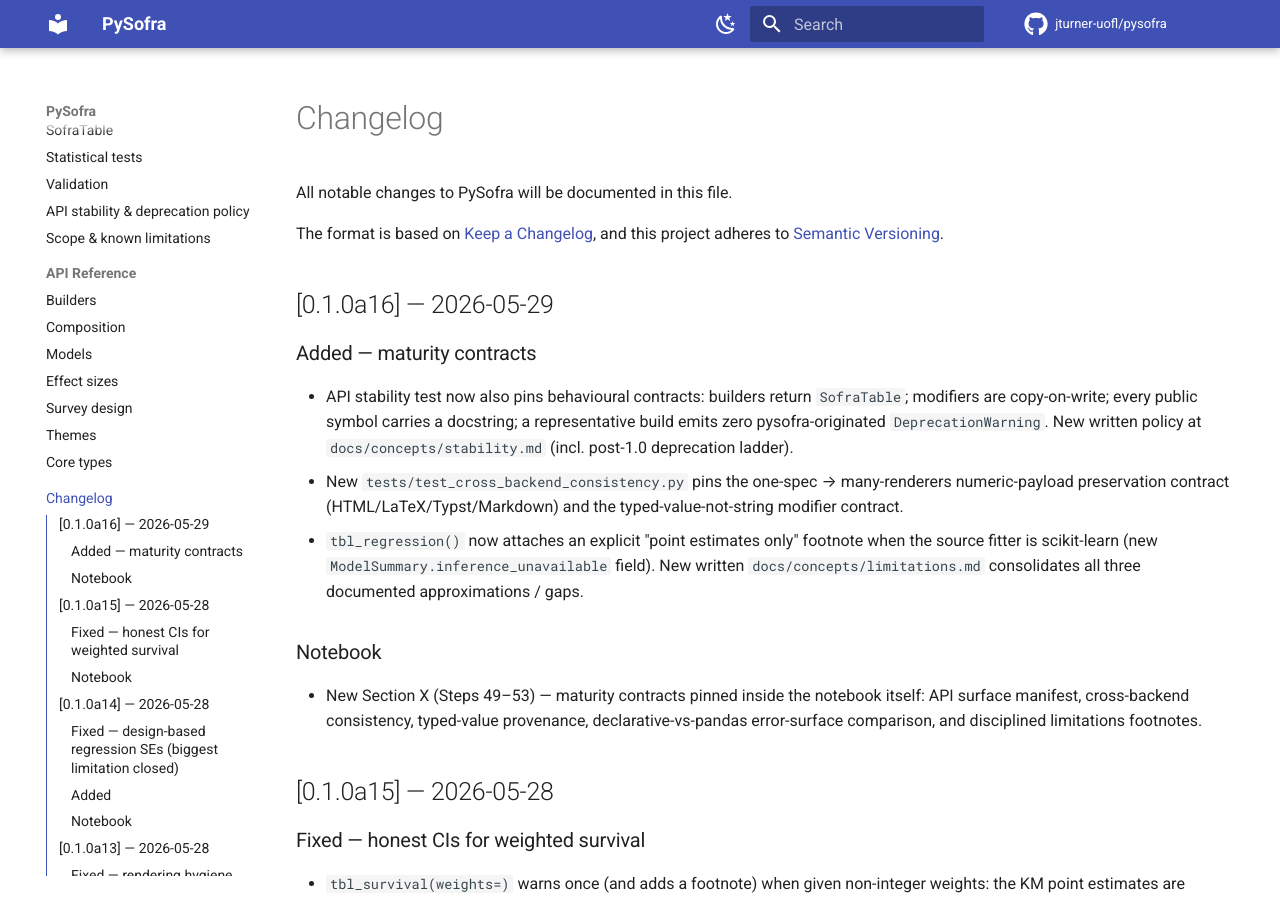
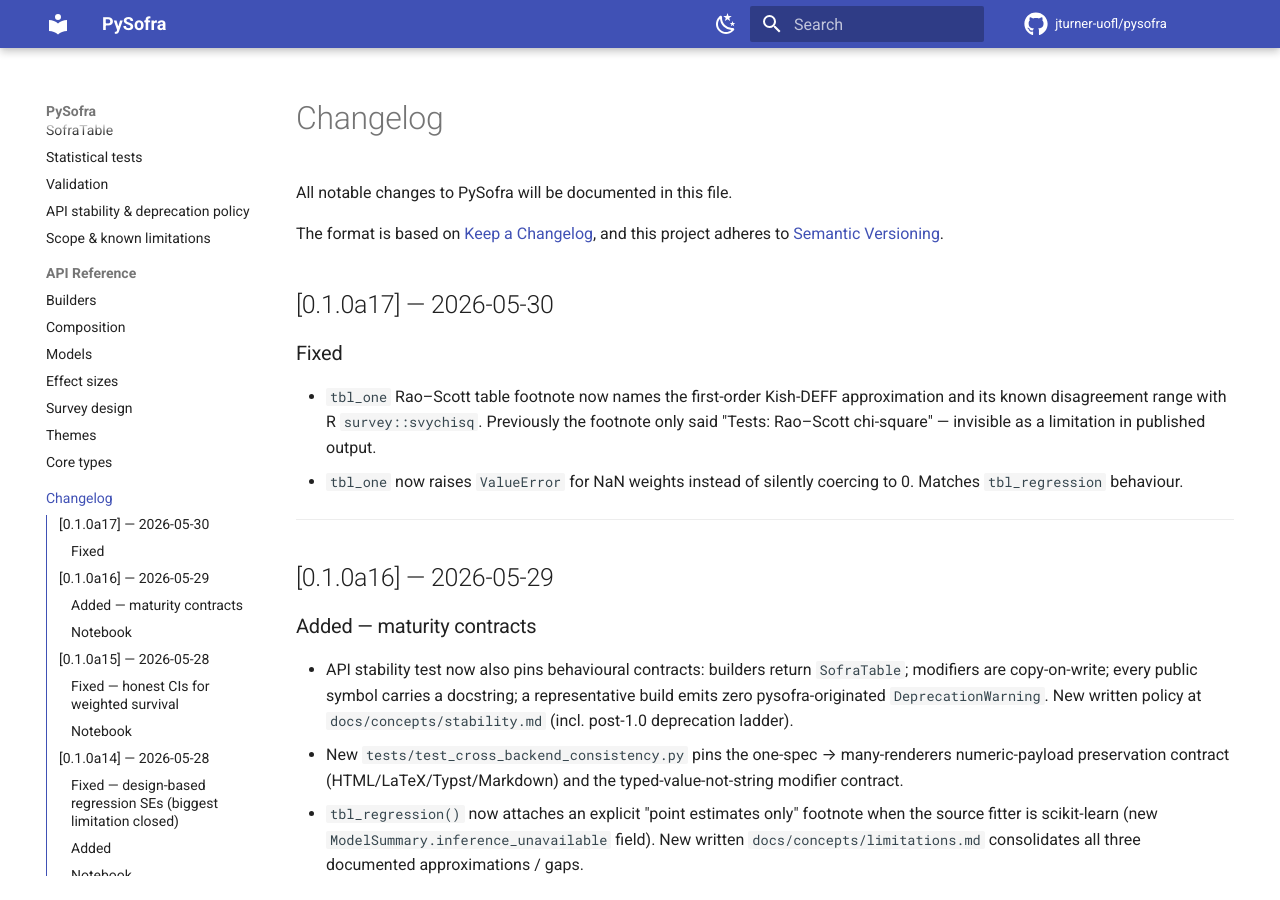
Before and after one commit to jturner-uofl/pysofra, an MkDocs documentation site: the page built from docs/changelog.md, in a window 1280 px wide and 900 px high. Built offline with MkDocs 1.6.1 and Material for MkDocs 9.7.7, drawn with Linux system fonts in a browser that asks for light colours; comment, search, counter and statistics services are not loaded.

Commit message:
v0.1.0a17: scrub venue references from public files; bump version pins
Version pins updated throughout (a16 → a17):
- pyproject.toml, src/pysofra/__init__.py (done in prior commit)
- README.md, AUDITOR.md, CHANGELOG.md, docs/changelog.md
- examples/jss_case_study/_build_notebook.py + jss_case_study.ipynb
  (EXPECTED_PYSOFRA_VERSION cell source + narrative strings)

Venue scrub — remove language that announces the target publication:
- examples/gtsummary_comparison/_build_notebook.py: "JSS-paper" removed
- examples/jss_case_study/_build_notebook.py: "JSS reviewer" →
  "External auditors"; "JSS paper's comparison section" → neutral;
  "Section IV — Reviewer defense" → "Adversarial audit defense";
  "for this paper" → "for this analysis"
- src/pysofra/themes/registry.py: "JSS reviewers" → "external reviewers"
- CHANGELOG.md: "when the paper is submitted" → "when results are
  locked for publication"

"JSS" remains acceptable in directory/file names (jss_case_study/).
Generic phrases (journal-style, manuscript-ready, journal-formatted)
left unchanged — they describe formatting conventions, not the venue.

```diff
--- a/docs/changelog.md
+++ b/docs/changelog.md
@@ -4,6 +4,19 @@ All notable changes to PySofra will be documented in this file.
 
 The format is based on [Keep a Changelog](https://keepachangelog.com/en/1.1.0/),
 and this project adheres to [Semantic Versioning](https://semver.org/spec/v2.0.0.html).
+
+## [0.1.0a17] — 2026-05-30
+
+### Fixed
+- `tbl_one` Rao–Scott table footnote now names the first-order
+  Kish-DEFF approximation and its known disagreement range with R
+  `survey::svychisq`. Previously the footnote only said
+  "Tests: Rao–Scott chi-square" — invisible as a limitation in
+  published output.
+- `tbl_one` now raises `ValueError` for NaN weights instead of
+  silently coercing to 0. Matches `tbl_regression` behaviour.
+
+---
 
 ## [0.1.0a16] — 2026-05-29
 
```
Also changed, not shown: AUDITOR.md (+7 -7 lines), CHANGELOG.md (+30 -1 lines), README.md (+3 -3 lines), 4 other files.
